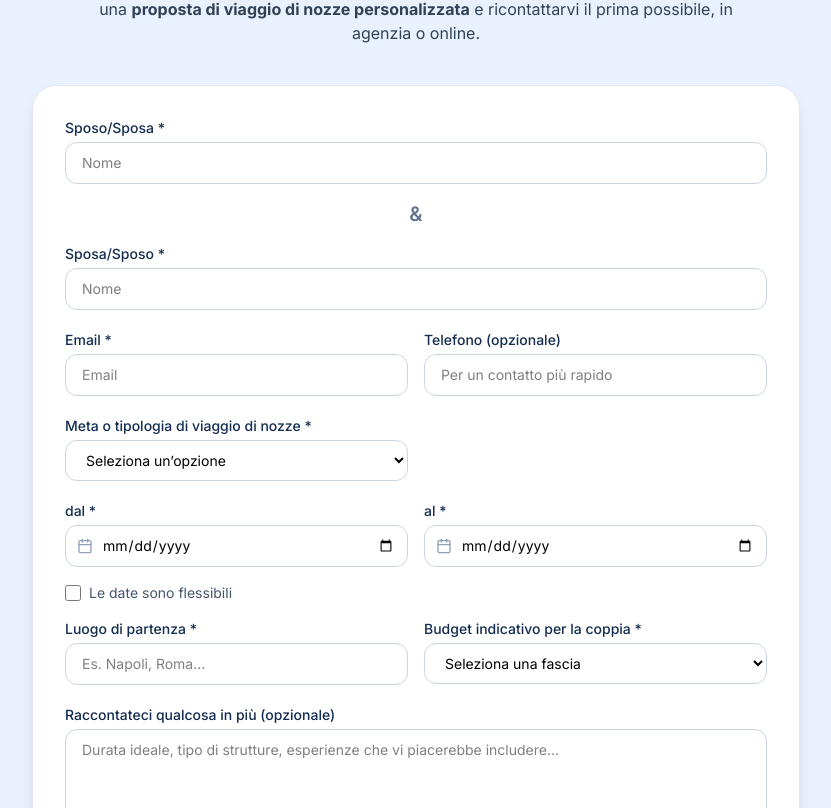
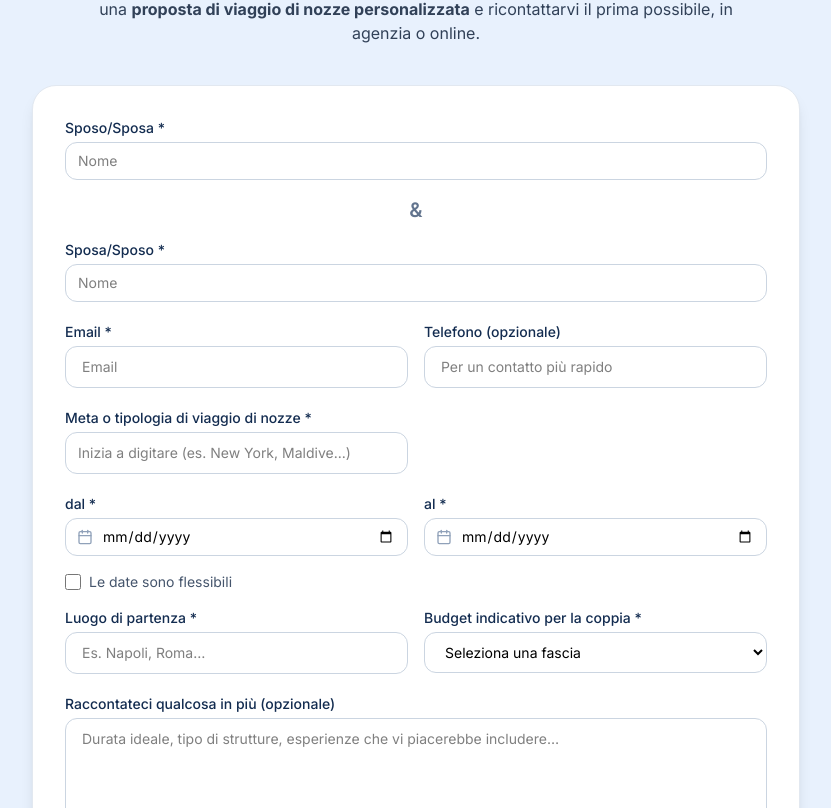
Before and after one commit to schiavonelu/leavingnow-site, a React (Vite) app: page /viaggi-di-nozze in a window 1280 px wide. Shown: the part 2172-2980 px from the top of the page, without its empty margins (224-1055 px from the left). Built offline with nearby package versions, Linux system fonts and the light colour scheme.

Commit message:
Fix Viaggi di Nozze

```diff
--- a/src/pages/ViaggiDiNozze.jsx
+++ b/src/pages/ViaggiDiNozze.jsx
@@ -144,7 +144,7 @@ const ViaggiDiNozze = () => {
         name: "Possiamo iniziare tutto online o dobbiamo venire subito in agenzia?",
         acceptedAnswer: {
           "@type": "Answer",
-          text: "L’iter iniziale può essere gestito comodamente da casa: ci raccontate le vostre idee, ricevete i preventivi e valutiamo insieme le soluzioni via telefono, email o videochiamata. La conferma finale con documenti e contratti viene però completata in agenzia, per avere tutto chiaro e condiviso di persona.",
+          text: "L’intero percorso può essere gestito completamente da remoto: potete raccontarci le vostre idee, ricevere preventivi e valutare le proposte tramite telefono, email o videochiamate dedicate. L’incontro in agenzia non è obbligatorio, ma è sempre possibile se preferite definire alcuni dettagli di persona.",
         },
       },
       {
@@ -190,6 +190,11 @@ const ViaggiDiNozze = () => {
     ],
   };
 
+  // handler per FAQ accordion
+  const toggleFaq = (id) => {
+    setOpenFaqId((prev) => (prev === id ? null : id));
+  };
+
   return (
     <>
       {/* 🟣 SEO PAGE LEVEL */}
@@ -215,7 +220,10 @@ const ViaggiDiNozze = () => {
           property="og:description"
           content="Progettiamo il vostro viaggio di nozze su misura: itinerari personalizzati, lista viaggio di nozze, supporto per voli, treni e navi. Leaving Now, agenzia viaggi ad Aversa."
         />
-        <meta property="og:url" content="https://leavingnow.it/viaggi-di-nozze" />
+        <meta
+          property="og:url"
+          content="https://leavingnow.it/viaggi-di-nozze"
+        />
         <meta
           property="og:image"
           content="https://leavingnow.it/images/og-leaving-now.jpg"
@@ -377,7 +385,7 @@ const ViaggiDiNozze = () => {
         </div>
       </section>
 
-      {/* FORM DEDICATO VIAGGIO DI NOZZE – NON MODIFICATO NELLA LOGICA */}
+      {/* FORM DEDICATO VIAGGIO DI NOZZE */}
       <section
         id="preventivo-nozze"
         className="scroll-mt-28 py-12 md:py-16 bg-[#E8F1FD]"
@@ -503,8 +511,8 @@ const ViaggiDiNozze = () => {
                 `}
               />
 
-              {/* Nomi sposi */}
-              <div className="grid gap-4 md:grid-cols-[1fr_auto1fr] md:items-center">
+              {/* Nomi sposi – sempre sulla stessa riga */}
+              <div className="grid gap-4 grid-cols-[1fr_auto1fr] items-center">
                 <div>
                   <label
                     htmlFor="sposoA"
@@ -517,12 +525,12 @@ const ViaggiDiNozze = () => {
                     id="sposoA"
                     name="sposoA"
                     required
-                    className="w-full px-4 py-2.5 rounded-xl border border-[#CBD5E1] focus:ring-2 focus:ring-[#0863D6] focus:outline-none text-sm"
+                    className="w-full px-3 py-2 rounded-xl border border-[#CBD5E1] focus:ring-2 focus:ring-[#0863D6] focus:outline-none text-sm"
                     placeholder="Nome"
                   />
                 </div>
 
-                <div className="flex items-center justify-center text-xl font-semibold text-slate-500">
+                <div className="flex items-center justify-center text-lg md:text-xl font-semibold text-slate-500">
                   &
                 </div>
 
@@ -538,7 +546,7 @@ const ViaggiDiNozze = () => {
                     id="sposoB"
                     name="sposoB"
                     required
-                    className="w-full px-4 py-2.5 rounded-xl border border-[#CBD5E1] focus:ring-2 focus:ring-[#0863D6] focus:outline-none text-sm"
+                    className="w-full px-3 py-2 rounded-xl border border-[#CBD5E1] focus:ring-2 focus:ring-[#0863D6] focus:outline-none text-sm"
                     placeholder="Nome"
                   />
                 </div>
@@ -579,7 +587,7 @@ const ViaggiDiNozze = () => {
                 </div>
               </div>
 
-              {/* Meta */}
+              {/* Meta con datalist (ricerca mentre digiti) */}
               <div className="grid gap-4 md:grid-cols-2">
                 <div>
                   <label
@@ -588,88 +596,21 @@ const ViaggiDiNozze = () => {
                   >
                     Meta o tipologia di viaggio di nozze *
                   </label>
-                  <select
+                  <input
                     id="meta"
                     name="meta"
+                    list="meta-options"
                     required
                     value={meta}
                     onChange={(e) => setMeta(e.target.value)}
-                    className="w-full px-4 py-2.5 rounded-xl border border-[#CBD5E1] focus:ring-2 focus:ring-[#0863D6] focus:outline-none text-sm bg-white"
-                  >
-                    <option value="">Seleziona un’opzione</option>
-
-                    {/* Opzioni generali */}
-                    <option value="crociera">
-                      Crociera (Mediterraneo, fiordi, Caraibi…)
-                    </option>
-                    <option value="usa">Stati Uniti – tour on the road</option>
-                    <option value="usa-mare">
-                      Stati Uniti + mare (es. Caraibi)
-                    </option>
-                    <option value="mare-tropicale">
-                      Mare tropicale (Maldive, Polinesia, Seychelles, Caraibi…)
-                    </option>
-                    <option value="giappone-asia">Giappone / Asia</option>
-                    <option value="africa-safari-mare">
-                      Africa con safari + mare
-                    </option>
-                    <option value="europa">
-                      Europa (città, tour, on the road)
-                    </option>
-                    <option value="altro">Altro (specifica)</option>
-
-                    {/* Nuove opzioni aggiunte */}
-                    <option value="dubai-maldive">Dubai + Maldive</option>
-                    <option value="dubai-singapore-maldive">
-                      Dubai + Singapore + Maldive
-                    </option>
-                    <option value="dubai-mauritius">Dubai + Mauritius</option>
-                    <option value="dubai-zanzibar">Dubai + Zanzibar</option>
-                    <option value="dubai-koh-samui">Dubai + Koh Samui</option>
-
-                    <option value="bangkok-koh-samui">
-                      Bangkok + Koh Samui
-                    </option>
-                    <option value="tour-thailandia-nord-koh-samui">
-                      Tour Thailandia del Nord + Koh Samui
-                    </option>
-
-                    <option value="tokyo-kyoto-osaka-maldive">
-                      Tokyo + Kyoto + Osaka + Maldive
-                    </option>
-
-                    <option value="bali-singapore-maldive">
-                      Bali + Singapore + Maldive
-                    </option>
-
-                    <option value="newyork-bayahibe">
-                      New York + Bayahibe
-                    </option>
-                    <option value="newyork-bahamas">
-                      New York + Bahamas
-                    </option>
-                    <option value="newyork-messico">New York + Messico</option>
-                    <option value="newyork-crociera-caraibi">
-                      New York + Crociera dei Caraibi
-                    </option>
-                    <option value="newyork-crociera-bahamas">
-                      New York + Crociera Bahamas
-                    </option>
-
-                    <option value="sanfrancisco-hawaii">
-                      San Francisco + Hawaii
-                    </option>
-                    <option value="sanfrancisco-polinesia">
-                      San Francisco + Polinesia Francese
-                    </option>
-                    <option value="sanfrancisco-losangeles-rivieramaya">
-                      San Francisco + Los Angeles + Riviera Maya
-                    </option>
-
-                    <option value="istanbul-cappadocia-bodrum">
-                      Istanbul + Cappadocia + Bodrum
-                    </option>
-                  </select>
+                    className="w-full px-3 py-2.5 rounded-xl border border-[#CBD5E1] focus:ring-2 focus:ring-[#0863D6] focus:outline-none text-sm"
+                    placeholder="Inizia a digitare (es. New York, Maldive...)"
+                  />
+                  <datalist id="meta-options">
+                    {META_OPTIONS.map((label) => (
+                      <option key={label} value={label} />
+                    ))}
+                  </datalist>
                 </div>
 
                 {showOtherMeta && (
@@ -686,7 +627,7 @@ const ViaggiDiNozze = () => {
                       name="meta_altro"
                       value={otherMeta}
                       onChange={(e) => setOtherMeta(e.target.value)}
-                      className="w-full px-4 py-2.5 rounded-xl border border-[#CBD5E1] focus:ring-2 focus:ring-[#0863D6] focus:outline-none text-sm"
+                      className="w-full px-3 py-2 rounded-xl border border-[#CBD5E1] focus:ring-2 focus:ring-[#0863D6] focus:outline-none text-sm"
                       placeholder="Scrivi qui la destinazione o l’idea"
                     />
                   </div>
@@ -713,7 +654,7 @@ const ViaggiDiNozze = () => {
                         id="data_da"
                         name="data_da"
                         required
-                        className="w-full pl-9 pr-3 py-2.5 rounded-xl border border-[#CBD5E1] focus:ring-2 focus:ring-[#0863D6] focus:outline-none text-sm"
+                        className="w-full pl-9 pr-3 py-2 rounded-xl border border-[#CBD5E1] focus:ring-2 focus:ring-[#0863D6] focus:outline-none text-sm"
                       />
                     </div>
                   </div>
@@ -733,7 +674,7 @@ const ViaggiDiNozze = () => {
                         id="data_a"
                         name="data_a"
                         required
-                        className="w-full pl-9 pr-3 py-2.5 rounded-xl border border-[#CBD5E1] focus:ring-2 focus:ring-[#0863D6] focus:outline-none text-sm"
+                        className="w-full pl-9 pr-3 py-2 rounded-xl border border-[#CBD5E1] focus:ring-2 focus:ring-[#0863D6] focus:outline-none text-sm"
                       />
                     </div>
                   </div>
@@ -755,7 +696,7 @@ const ViaggiDiNozze = () => {
                   </label>
                 </div>
 
-                {/* Luogo di partenza + Budget sulla stessa riga */}
+                {/* Luogo di partenza + Budget */}
                 <div className="grid gap-4 md:grid-cols-2">
                   <div>
                     <label
@@ -886,7 +827,7 @@ const ViaggiDiNozze = () => {
               >
                 Prenotate una consulenza
               </a>
-
+              .
             </p>
           </div>
         </div>
@@ -895,7 +836,7 @@ const ViaggiDiNozze = () => {
       {/* 🔹 SEZIONE FAQ – LOOK PREMIUM + CONTENUTI OTTIMIZZATI */}
       <section
         id="faq-viaggi-di-nozze"
-        className="py-12 md:py-16 bg-linear-to-b from-[#F8FAFC] via-white to-[#F1F5F9] border-t border-[#E2E8F0]"
+        className="py-12 md:py-16 bg-gradient-to-b from-[#F8FAFC] via-white to-[#F1F5F9] border-t border-[#E2E8F0]"
       >
         <div className="max-w-5xl mx-auto px-4">
           <div className="text-center mb-8 md:mb-10">
@@ -906,7 +847,7 @@ const ViaggiDiNozze = () => {
               FAQ VIAGGI DI NOZZE
             </p>
 
-            <h2 className="text-xl md:text-2xl font-bold text-[#EB2480] mb-3">
+            <h2 className="text-xl md:text-2xl font-bold text-[#132C50] mb-3">
               Domande frequenti sui viaggi di nozze Leaving Now
             </h2>
           </div>
@@ -955,8 +896,15 @@ const ViaggiDiNozze = () => {
             </details>
 
             {/* FAQ 2 */}
-<details className="group rounded-3xl border border-slate-200 bg-white/80 backdrop-blur-sm shadow-sm hover:shadow-md transition-all duration-200">
+            <details
+              open={openFaqId === "faq2"}
+              className="rounded-3xl border border-slate-200 bg:white/80 backdrop-blur-sm shadow-sm hover:shadow-md transition-all duration-200"
+            >
               <summary
+                onClick={(e) => {
+                  e.preventDefault();
+                  toggleFaq("faq2");
+                }}
                 className="flex items-center justify-between gap-4 cursor-pointer px-4 md:px-5 py-4 md:py-5 list-none"
                 style={{ listStyle: "none" }}
               >
@@ -965,24 +913,29 @@ const ViaggiDiNozze = () => {
                     <HelpCircle className="w-4 h-4 text-[#0863D6]" />
                   </span>
                   <span className="font-semibold text-sm md:text-base text-[#132C50]">
-        Possiamo iniziare tutto online o dobbiamo venire subito in agenzia?
+                    Possiamo iniziare tutto online o dobbiamo venire subito in
+                    agenzia?
                   </span>
                 </div>
 
-    <ChevronDown className="w-4 h-4 text-slate-400 transition-transform duration-200 group-open:rotate-180" />
+                <ChevronDown
+                  className={`w-4 h-4 text-slate-400 transition-transform duration-200 ${
+                    openFaqId === "faq2" ? "rotate-180" : ""
+                  }`}
+                />
               </summary>
 
               <div className="px-4 md:px-5 pb-4 md:pb-5 border-t border-slate-100">
                 <p className="mt-3 leading-relaxed">
                   L’intero percorso può essere gestito anche{" "}
-      <strong>completamente da remoto</strong>: potete raccontarci le vostre
-      idee, ricevere preventivi e valutare ogni proposta tramite{" "}
-      <strong>telefono, email o videochiamate dedicate</strong>.
+                  <strong>completamente da remoto</strong>: potete raccontarci
+                  le vostre idee, ricevere preventivi e valutare ogni proposta
+                  tramite <strong>telefono, email o videochiamate dedicate</strong>.
                 </p>
                 <p className="mt-2 leading-relaxed">
                   Se lo preferite, possiamo vederci anche in agenzia, ma{" "}
-      <strong>non è obbligatorio</strong>: la conferma e
-      la finalizzazione del viaggio possono essere svolte{" "}
+                  <strong>non è obbligatorio</strong>: la conferma e la
+                  finalizzazione del viaggio possono essere svolte{" "}
                   <strong>online in totale sicurezza</strong>.
                 </p>
               </div>
```
Also changed, not shown: src/sections/shared/AgencyIntroStrip.jsx (+27 -51 lines). Lines whose indentation alone changed are shown as unchanged.
